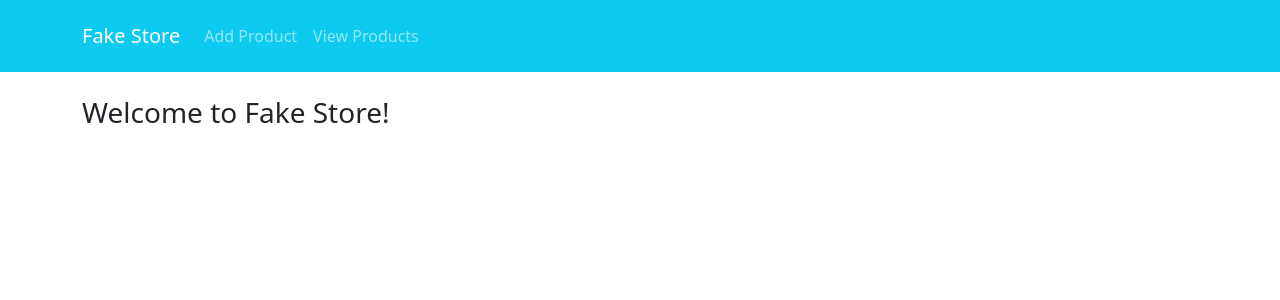
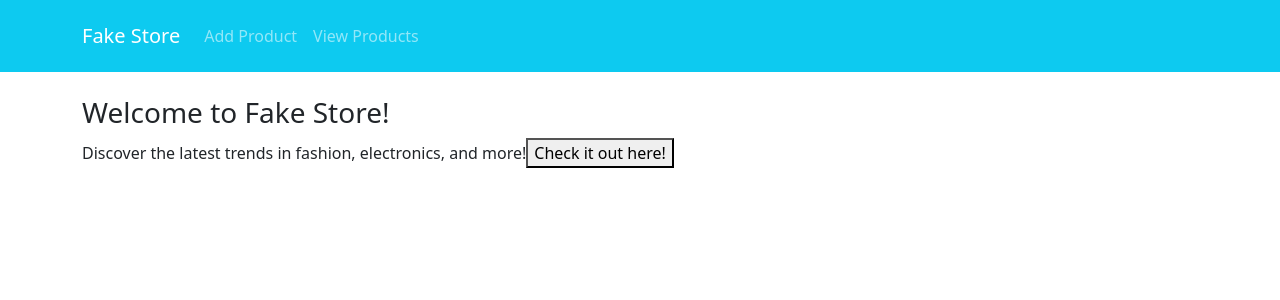
Before and after one commit to GJBURT/FakeStoreApp, a React (Vite) app: page / in a window 1280 px wide. Shown: the top 300 px of the page. Built offline with nearby package versions, Linux system fonts and the light colour scheme.

Commit message:
Added a short description message and a button that navigates to the Product Listings page on the Home Page

```diff
--- a/src/HomePage.jsx
+++ b/src/HomePage.jsx
@@ -1,4 +1,5 @@
 import { Container, Carousel, Row, Col } from 'react-bootstrap';
+import { Link } from 'react-router-dom';
 
 function HomePage() {
 
@@ -7,6 +8,11 @@ function HomePage() {
                 <Row>
                     <Col>
                         <h3>Welcome to Fake Store!</h3>
+                        <p>Discover the latest trends in fashion, electronics, and more!
+                            <Link to="/ProductListing">
+                            <button variant="primary">Check it out here!</button>
+                            </Link>
+                        </p>
                     </Col>
                 </Row>
             </Container>
```
